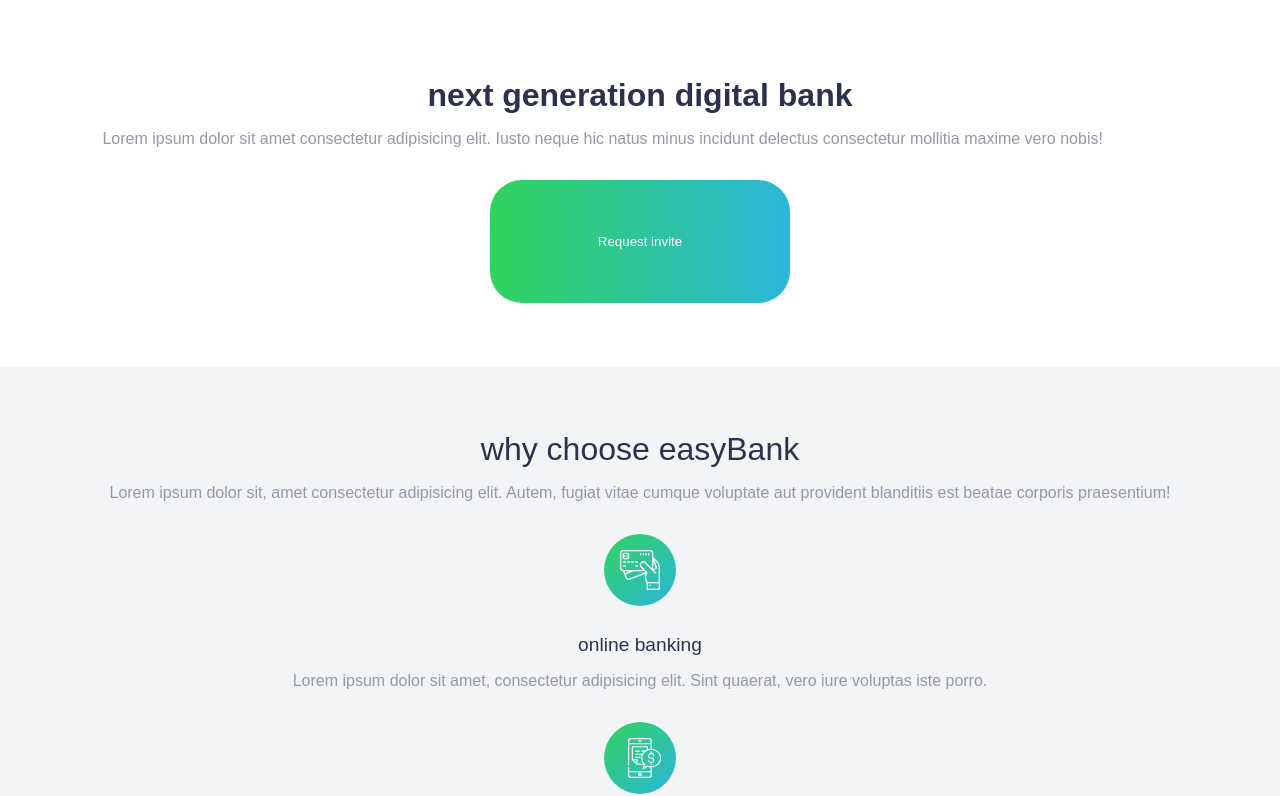
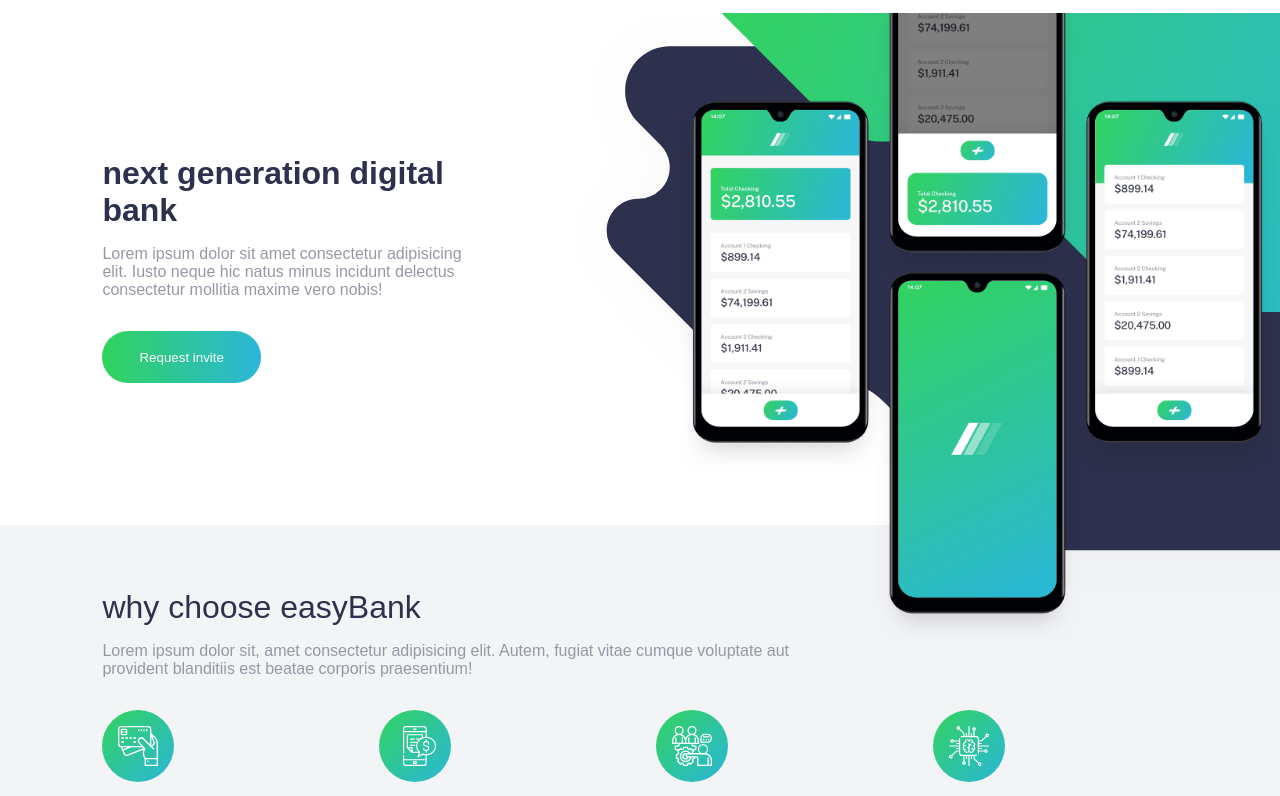
Before and after one commit to ZanderAlec/Responsive-Css, a plain HTML site: page easyBank/index.html in a window 1280 px wide. Shown: the part 43-839 px from the top of the page. Drawn offline with Linux system fonts and the light colour scheme.

Commit message:
easy bank desktop

```diff
--- a/easyBank/index.html
+++ b/easyBank/index.html
@@ -32,7 +32,14 @@
         </header>
 
         <main>
-            <div class="content-box container">
+
+            <div class="banner">
+
+                <div class="banner-img">
+                    <img  src="images/image-mockups.png" alt="">
+                </div>
+
+                <div class="content-box container banner-text">
                         <h2 class="title title-header">
                             next generation digital bank
                         </h2>
@@ -42,9 +49,12 @@
                         <button class="request-bttm clicker">Request invite</button>
                 </div>
 
+
+            </div>
+
             <div class="content-box bkg-light-grey">
                 <div class="container">
-                    <div>
+                    <div class="sixty-div">
                         <h2 class="title title-G"> why choose easyBank</h2>
                         <p class="text ">Lorem ipsum dolor sit, amet consectetur adipisicing elit. Autem, fugiat vitae cumque voluptate aut provident blanditiis est beatae corporis praesentium!</p>
                     </div>
@@ -126,11 +136,12 @@
             </div>
         </main>
 
-        <footer class="flex-row-wrap bkg-dark">
-            <div class="container">
+        <footer class="bkg-dark">
+            <div class="container ">
+                <div class="flex-row-wrap">
                     <div>
-                    <img src="images/logo.svg" alt="easyBank">
-                    <div >
+                        <img class="footer-item" src="images/logo.svg" alt="easyBank">
+                        <div class="footer-item">
                             <a href="#"  ><img class="social-icon" src="images/icon-facebook.svg" alt=""></a>
                             <a href="#" class="social-icon"> <img src="images/icon-youtube.svg" alt=""></a>
                             <a href="#" class="social-icon"><img src="images/icon-twitter.svg" alt=""></a>
@@ -139,7 +150,7 @@
                         </div>
                     </div>
 
-                <div class="flex-row-wrap">
+                    <div class="flex-row-wrap footer-item" >
                         <div>
                             <a href="#">
                                 <h3>About Us</h3>
@@ -166,8 +177,9 @@
                     </div>
 
                     <div>
-                    <button class="request-bttm clicker">Request invite</button>
-                    <h3 class="text text--small">&copyEasybank. All Rights Reserved</h3>
+                        <button  class="request-bttm clicker footer-item">Request invite</button>
+                        <h3 class="text text--small footer-item">&copyEasybank. All Rights Reserved</h3>
+                    </div>
                 </div>
             </div>
         </footer>
--- a/easyBank/style.css
+++ b/easyBank/style.css
@@ -117,7 +117,10 @@
     margin-top: 2rem;
 }
 
-.latest-box img{ width: 100%; }
+.latest-box img{
+    width: 100%;
+    height: 50%;
+}
 
 .article-text{ padding: 0 1.5rem; }
 
@@ -151,3 +154,77 @@
     color: white;
     text-decoration: none;
 }
+
+.footer-item{
+    margin-top: 0.8rem ;
+    margin-bottom: 0.8rem ;
+}
+
+.banner-img{
+    background-image: url("images/bg-intro-mobile.svg");
+    background-position: 0rem 0.01rem;
+    background-repeat: no-repeat;
+    background-size: 100%;
+    width: 100%;
+    height: 84vw;
+    overflow: hidden;
+    position: relative;
+}
+
+.banner-img img{
+    position: absolute;
+    top: -36vw;
+    width: 100%;
+}
+
+@media( min-width : 40em){
+    .flex-row-wrap{
+        flex-direction:row;
+        justify-content: space-between;
+    }
+
+    .flex-row-wrap>div:not(:first-child){
+        margin-left: 2rem;
+    }
+
+    .content-box,
+    .text-header{
+        text-align: left;
+    }
+
+    .sixty-div{
+        width: 65%;
+    }
+
+    .banner{
+        display: flex;
+        flex-direction: row-reverse;
+        align-content: center;
+        height: 40vw;
+    }
+
+    .banner-img{
+        background-image: url("images/bg-intro-desktop.svg");
+        background-size: 140%;
+        background-position: -2vw -16vw ;
+        height: 50rem;
+
+    }
+
+    .banner-img img{
+        top: -8vw;
+        left: 8vw;
+        bottom: 0;
+        width: 85%;
+    }
+
+    .banner-text{
+        flex-shrink: 1.4;
+        padding-left: 8%;
+        margin: auto 0;
+    }
+
+
+
+
+}
```
Lines whose indentation alone changed are shown as unchanged.
